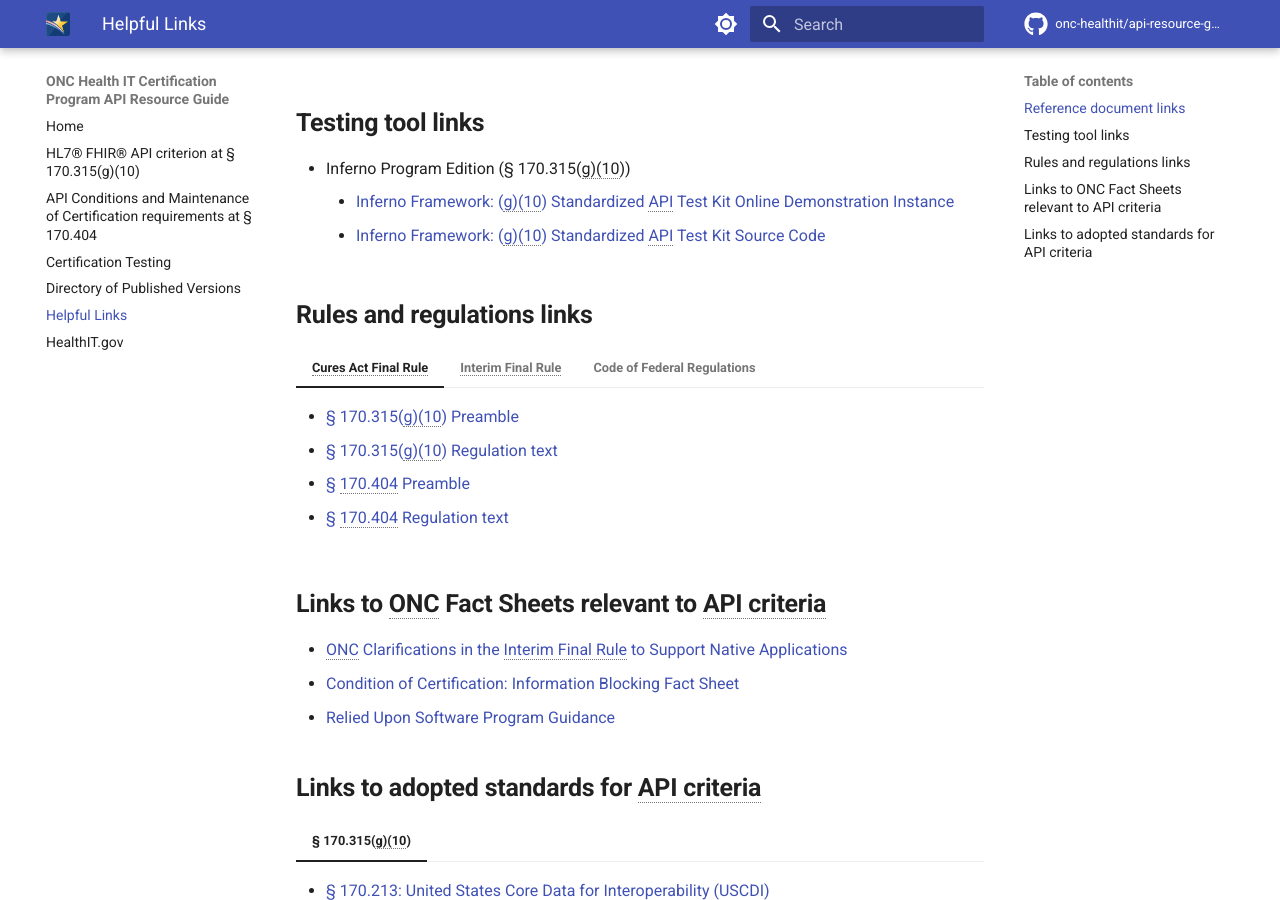
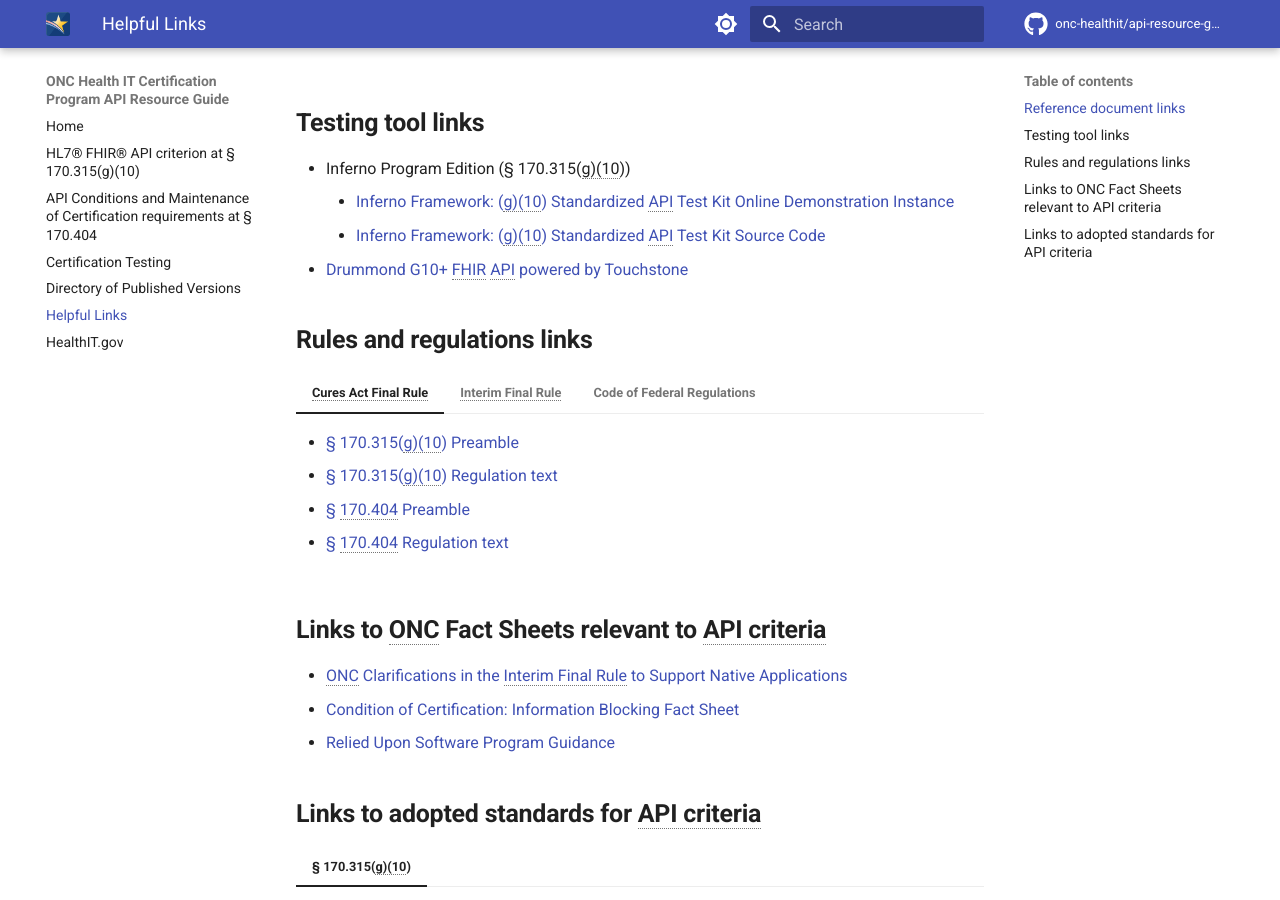
Before and after one commit to onc-healthit/api-resource-guide, an MkDocs documentation site: the page built from docs/helpful-links.md, in a window 1280 px wide and 900 px high, scrolled down 331 px. Built offline with MkDocs 1.6.1 and Material for MkDocs 9.7.7, drawn with Linux system fonts in a browser that asks for light colours; comment, search, counter and statistics services are not loaded; the version menu is left out.

Commit message:
add link to Drummond tool

```diff
--- a/docs/helpful-links.md
+++ b/docs/helpful-links.md
@@ -15,6 +15,7 @@
 - Inferno Program Edition (§ 170.315(g)(10))
     - <a target = "_blank" href = "https://inferno.healthit.gov/onc-certification-g10-test-kit">Inferno Framework: (g)(10) Standardized API Test Kit Online Demonstration Instance</a>
     - <a target = "_blank" href = "https://github.com/onc-healthit/onc-certification-g10-test-kit/releases">Inferno Framework: (g)(10) Standardized API Test Kit Source Code</a>
+- <a target = "_blank" href = "https://www.drummondgroup.com/compliance/payer-and-patient-access-certification/">Drummond G10+ FHIR API powered by Touchstone</a>
 
 ## **Rules and regulations links**
 
```
